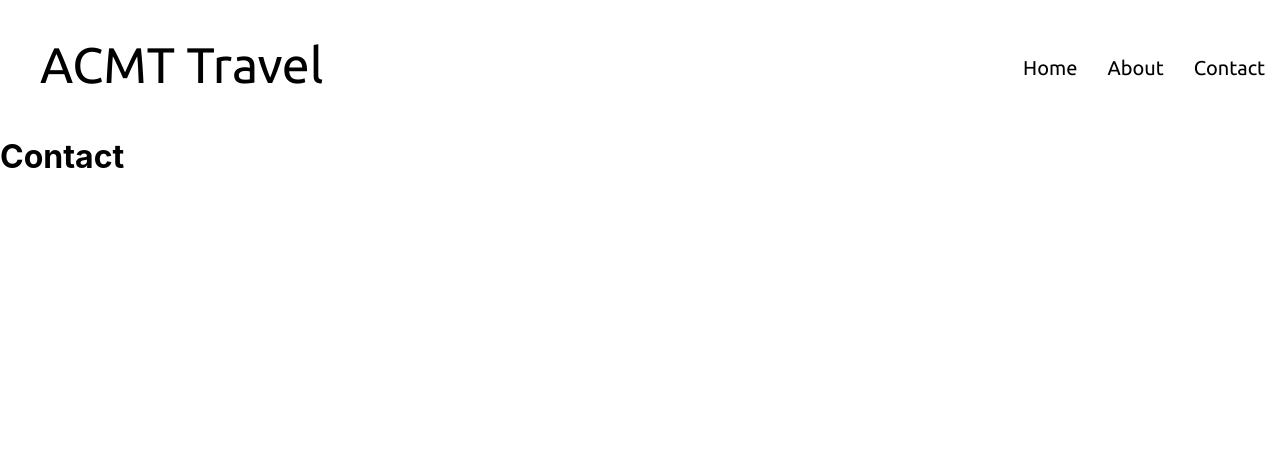
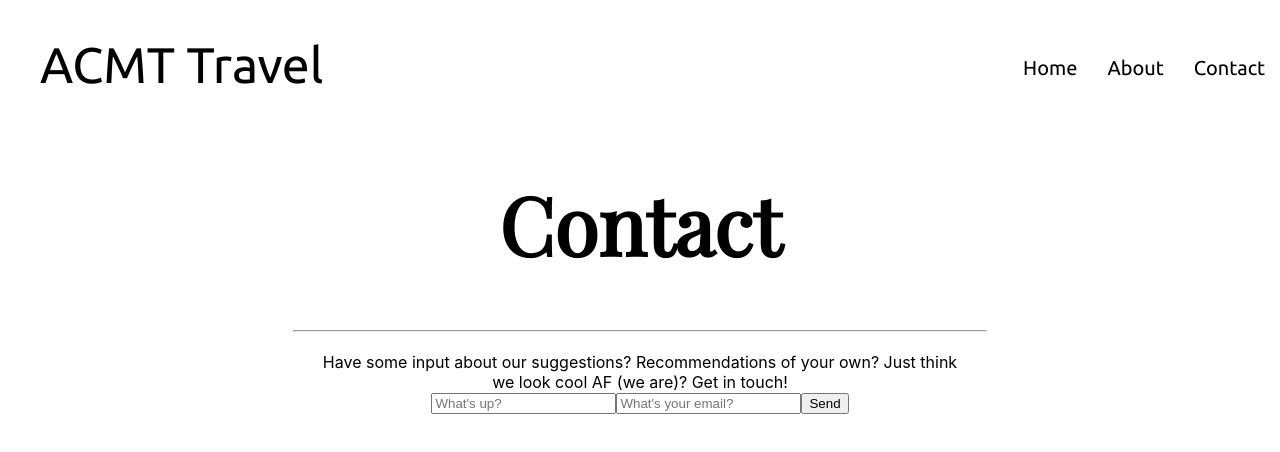
Before and after one commit to marissa-tomko/travel-recs, a React (Create React App) app: page /contact in a window 1280 px wide. Shown: the top 452 px of the page. Built offline with nearby package versions, Linux system fonts and the light colour scheme.

Commit message:
Add contact form - still needs styling

```diff
--- a/src/Components/Contact/Contact.css
+++ b/src/Components/Contact/Contact.css
@@ -0,0 +1,24 @@
+.contact-heading {
+  text-align: center;
+  font-family: 'Playfair Display', serif;
+  font-size: 40px;
+  width: 60%;
+  margin: auto;
+}
+
+img {
+  width: 50%;
+}
+
+.contact-text {
+  width: 50%;
+  margin: auto;
+}
+
+.contact-div {
+  text-align: center;
+}
+
+hr {
+  width: 90%;
+}
--- a/src/Components/Contact/Contact.js
+++ b/src/Components/Contact/Contact.js
@@ -1,10 +1,35 @@
 import React from 'react';
+import './Contact.css';
 
 class Contact extends React.Component {
   render() {
     return(
-      <div>
-        <h1>Contact</h1>
+      <div className="contact-div">
+        <div className="contact-heading">
+          <h1>Contact</h1>
+          <hr/>
+        </div>
+
+
+        <p className="contact-text">
+          Have some input about our suggestions? Recommendations of your own?
+          Just think we look cool AF (we are)? Get in touch!
+        </p>
+
+        <div className="contact-form">
+
+          <form action="https://formspree.io/marissatomko@gmail.com" method="POST">
+            <input type="text" name="message" placeholder="What's up?" />
+            <input type="email" name="replyto" placeholder="What's your email?" />
+
+            <input type="hidden" name="_subject" value="Contact form" />
+
+            <input type="submit" value="Send" />
+          </form>
+
+        </div>
+
+
       </div>
     )
   }
```
